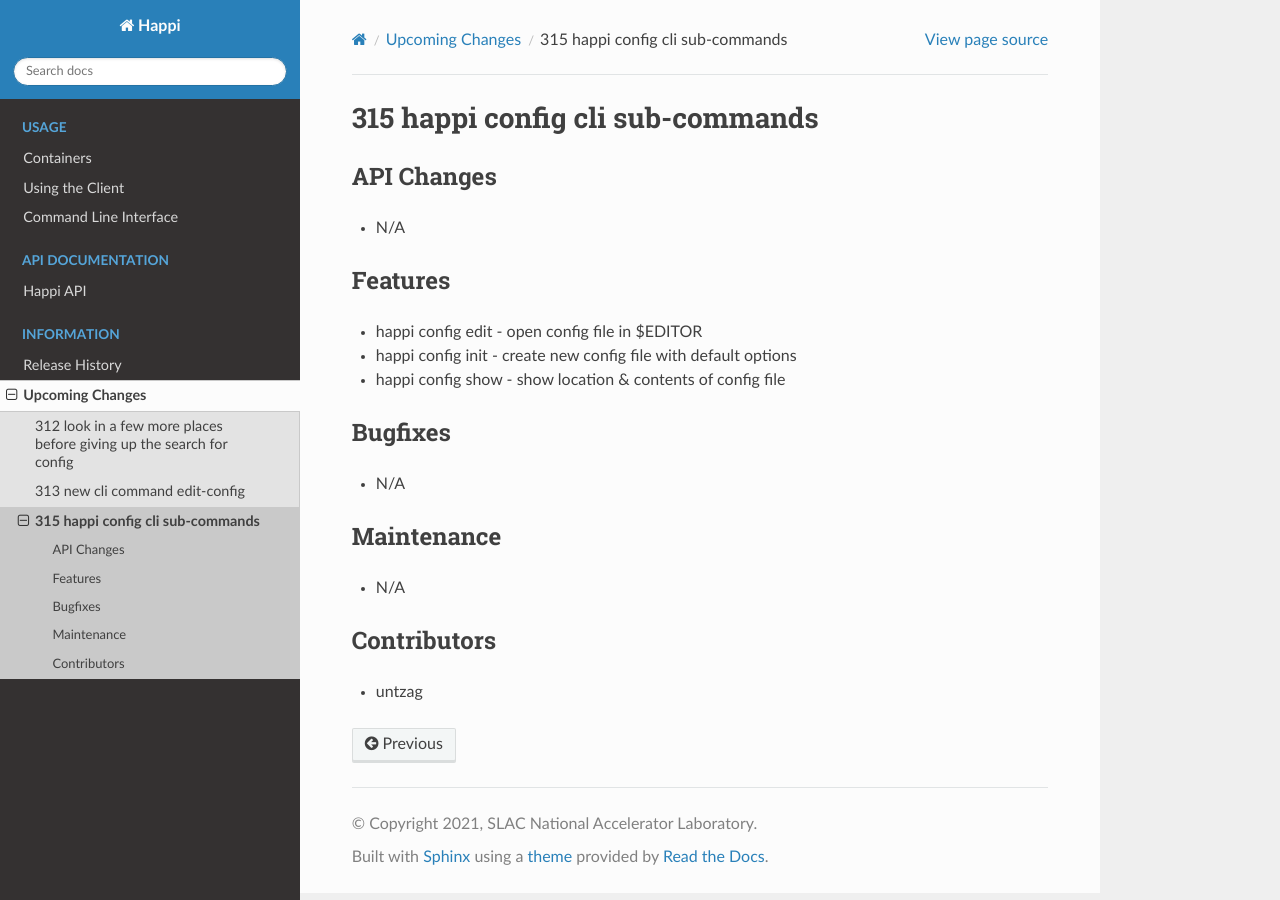
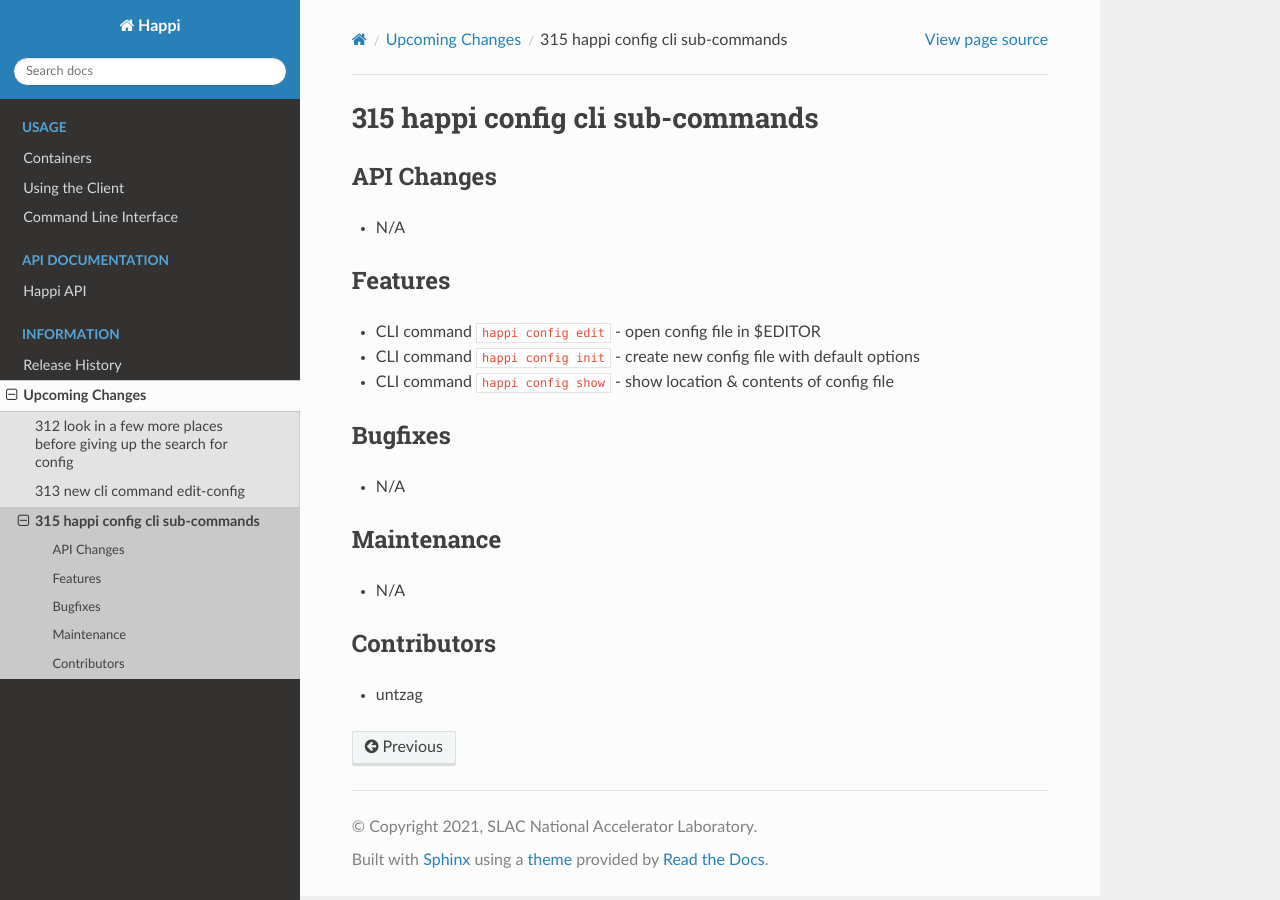
Before and after one commit to pcdshub/happi, a Sphinx documentation site: the page built from docs/source/upcoming_release_notes/315-happi_config_cli_sub-commands.rst, in a window 1280 px wide. Built offline with Sphinx 7.4.7 and the Read the Docs theme 2.0.0, drawn with Linux system fonts in a browser that asks for light colours.

Commit message:
Update docs/source/upcoming_release_notes/315-happi_config_cli_sub-commands.rst
Co-authored-by: Ken Lauer <klauer@users.noreply.github.com>

```diff
--- a/docs/source/upcoming_release_notes/315-happi_config_cli_sub-commands.rst
+++ b/docs/source/upcoming_release_notes/315-happi_config_cli_sub-commands.rst
@@ -7,9 +7,9 @@ API Changes
 
 Features
 --------
-- happi config edit - open config file in $EDITOR
-- happi config init - create new config file with default options
-- happi config show - show location & contents of config file
+- CLI command ``happi config edit`` - open config file in $EDITOR
+- CLI command ``happi config init`` - create new config file with default options
+- CLI command ``happi config show`` - show location & contents of config file
 
 Bugfixes
 --------
```
